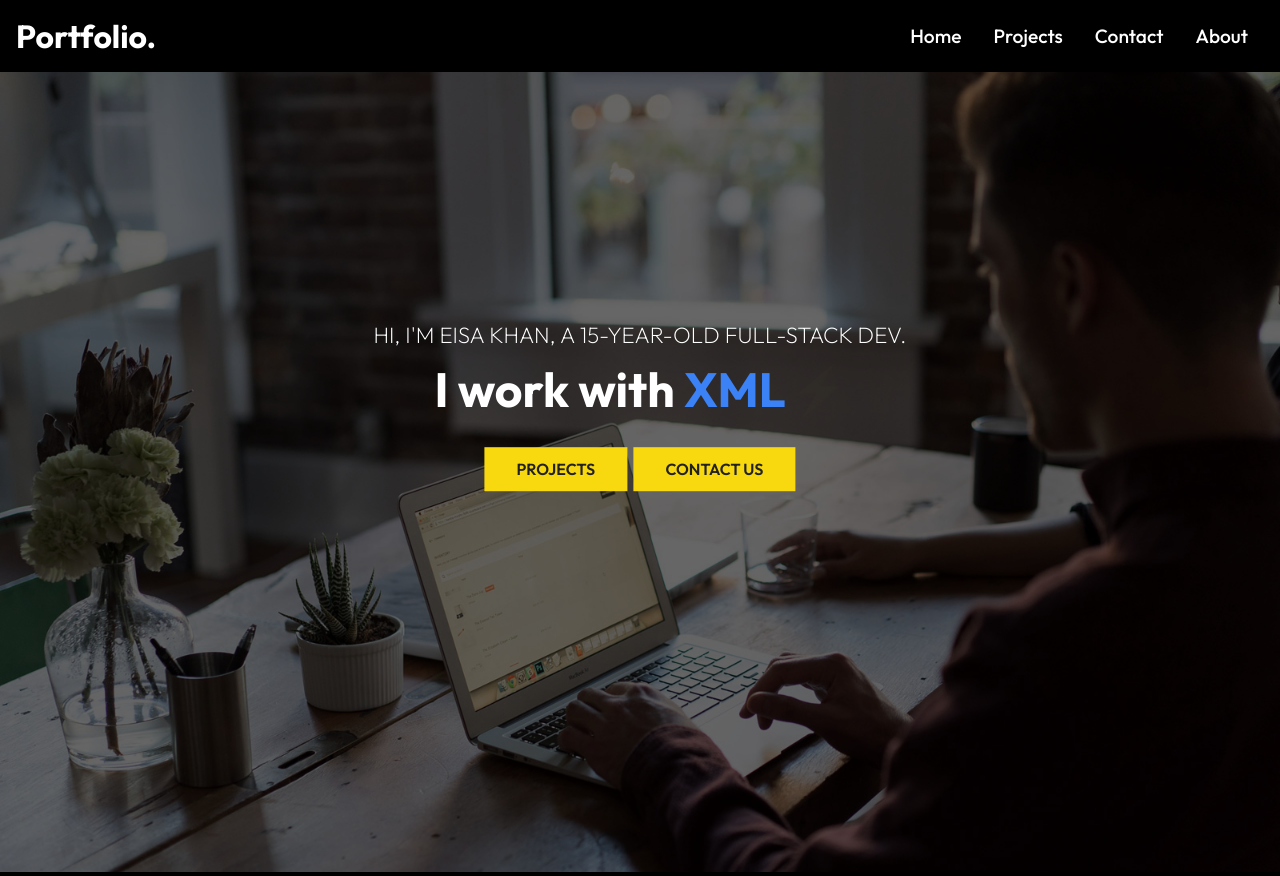
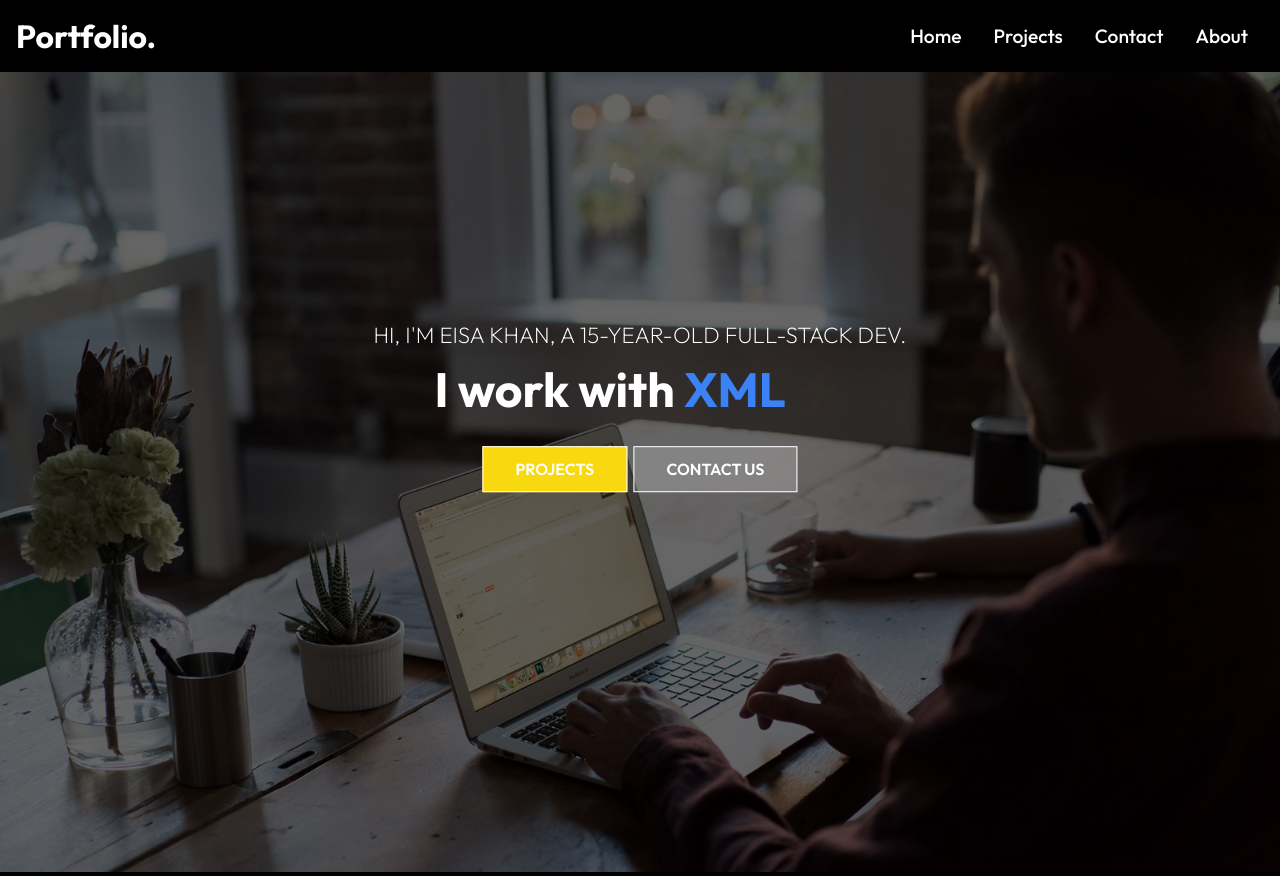
Before and after one commit to eisakhan762/portfolio-website, a React (Create React App) app: page / in a window 1280 px wide. Built offline with nearby package versions, Linux system fonts and the light colour scheme.

Commit message:
style: update button styles and adjust body background

```diff
--- a/src/index.css
+++ b/src/index.css
@@ -9,6 +9,7 @@
 
 body {
   background: black;
+  /* min-height: 100vh; */
 }
 
 h1, h4, p, a {
@@ -25,16 +26,19 @@ ul {
   font-size: 1rem;
   text-transform: uppercase;
   background: rgb(248, 217, 15);
-  color: #222;
+  color: #fff;
+  border: 1.5px solid #fff;
   font-weight: 600;
   cursor: pointer;
 }
-.bnt-light {
-  background: transparent;
-  color: white;
+
+.btn-light {
+  background: rgba(255, 255, 255, 0.2);
+  color: #fff;
 }
+
 .btn:hover {
   background: rgba(255, 255, 255, 0.2);
   color: #fff;
-  transition: all 0.3s ease-in-out;
+  transition: 0.3s;
 }
```
